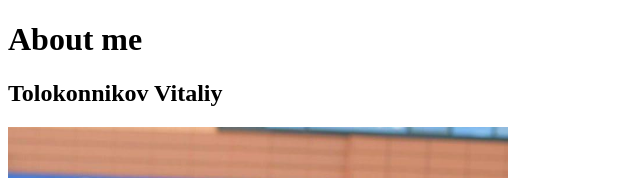
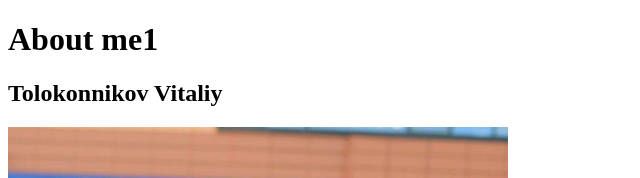
Before and after one commit to vit-tolokonnikov/WDD130, a plain HTML site: page about-me.html in a window 1280 px wide. Shown: the top 178 px of the page, 0-640 px from the left. Drawn offline with Linux system fonts and the light colour scheme; files whose address does not match are found by name.

Commit message:
add 1 to check connection

```diff
--- a/about-me.html
+++ b/about-me.html
@@ -12,7 +12,7 @@
     <header>
     </header>
     <main>
-        <h1>About me</h1>
+        <h1>About me1</h1>
         <h2>Tolokonnikov Vitaliy</h2>
         <img width="500" height="500" src="/WDD_130/vitaly_tolokonnikov.jpg" alt="">
         <p>Hi everyone</p>
```
